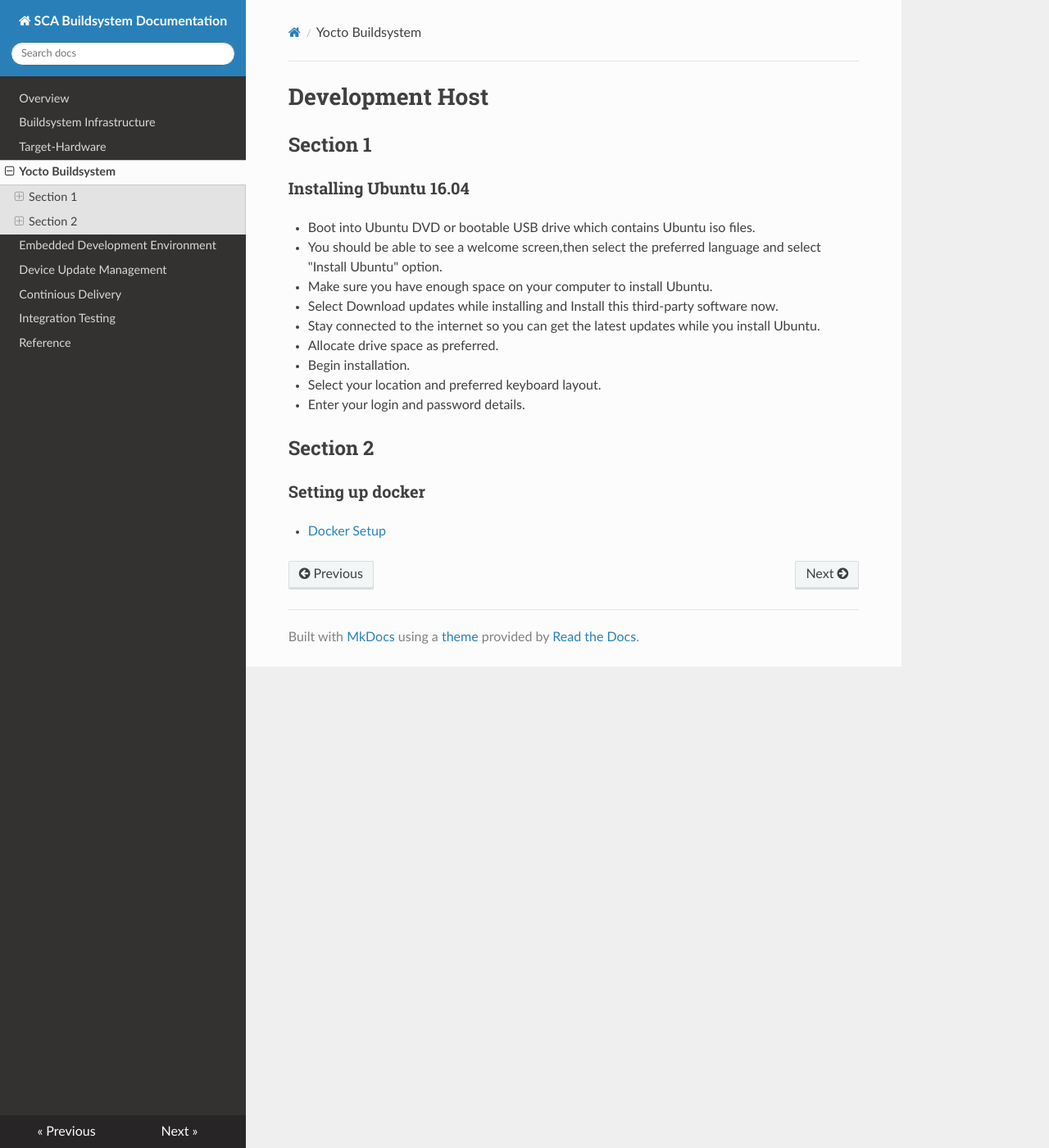
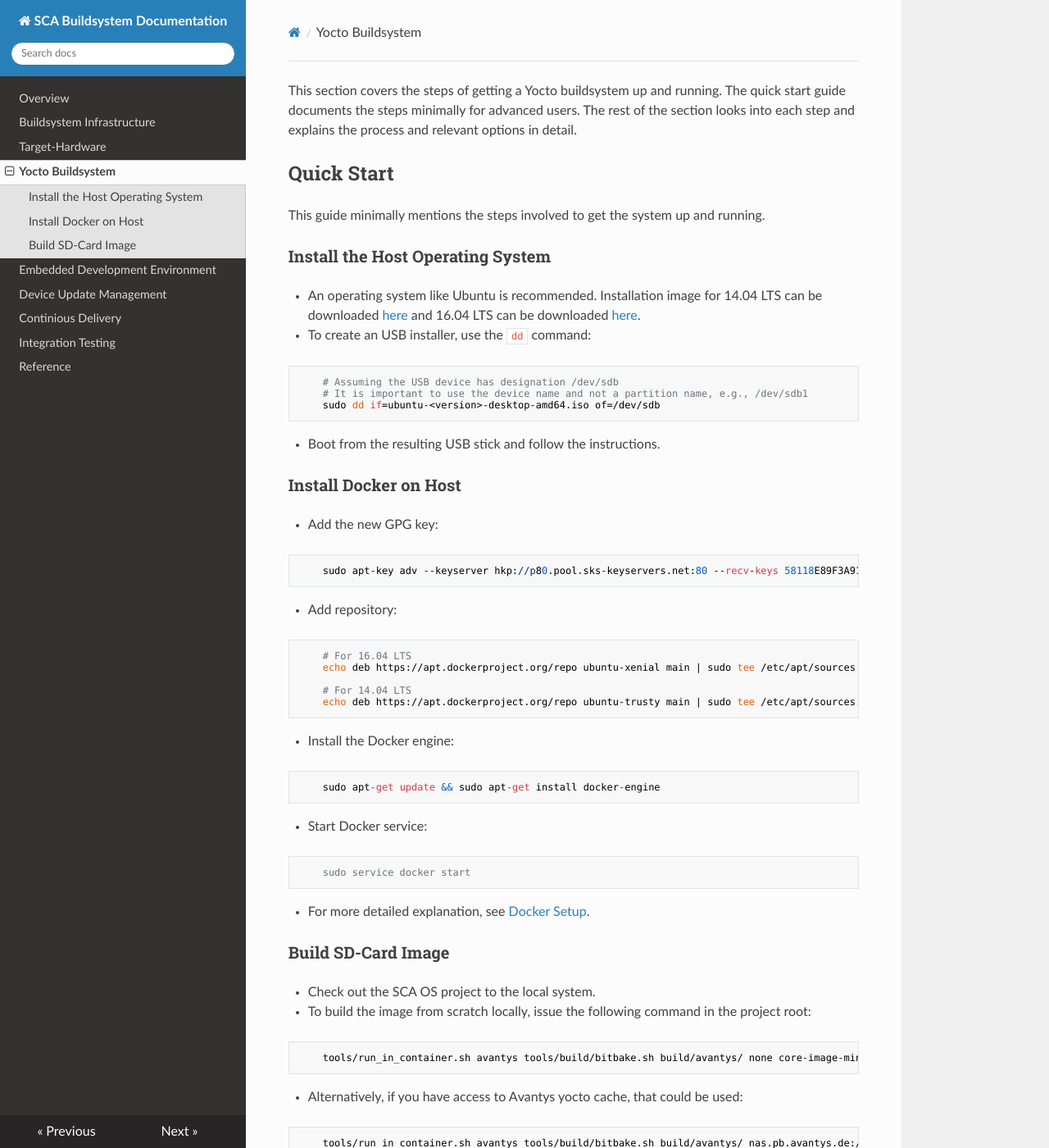
Before and after one commit to nokinger/serverTest, an MkDocs documentation site: the page built from docs/yocto/index.md, in a window 1280 px wide and 1400 px high. Shown: the whole window at 82% size. Built offline with MkDocs 1.6.1, drawn with Linux system fonts in a browser that asks for light colours; nearby versions of some CDN libraries; old or Windows-style settings are respelled for this version of MkDocs.

Commit message:
Added steps for installing host, docker, and building yocto image.

````diff
--- a/docs/yocto/index.md
+++ b/docs/yocto/index.md
@@ -1,4 +1,76 @@
-# Development Host
+This section covers the steps of getting a Yocto buildsystem up and running. The quick start guide documents the steps minimally for advanced users. The rest of the section looks into each step and explains the process and relevant options in detail.
+
+## Quick Start
+
+This guide minimally mentions the steps involved to get the system up and running.
+
+### Install the Host Operating System
+
+* An operating system like Ubuntu is recommended. Installation image for 14.04 LTS can be downloaded [here](http://releases.ubuntu.com/trusty/ubuntu-14.04.5-desktop-amd64.iso) and 16.04 LTS can be downloaded [here](http://releases.ubuntu.com/16.04.1/ubuntu-16.04.1-desktop-amd64.iso).
+
+* To create an USB installer, use the ```dd``` command:
+
+```bash
+    # Assuming the USB device has designation /dev/sdb
+    # It is important to use the device name and not a partition name, e.g., /dev/sdb1
+    sudo dd if=ubuntu-<version>-desktop-amd64.iso of=/dev/sdb
+```
+
+* Boot from the resulting USB stick and follow the instructions.
+
+### Install Docker on Host
+
+* Add the new GPG key:
+
+```bash
+    sudo apt-key adv --keyserver hkp://p80.pool.sks-keyservers.net:80 --recv-keys 58118E89F3A912897C070ADBF76221572C52609D
+```
+
+* Add repository:
+
+```bash
+    # For 16.04 LTS
+    echo deb https://apt.dockerproject.org/repo ubuntu-xenial main | sudo tee /etc/apt/sources.list.d/docker.list
+
+    # For 14.04 LTS
+    echo deb https://apt.dockerproject.org/repo ubuntu-trusty main | sudo tee /etc/apt/sources.list.d/docker.list
+```
+
+* Install the Docker engine:
+
+```bash
+    sudo apt-get update && sudo apt-get install docker-engine
+```
+
+* Start Docker service:
+
+```bash
+    sudo service docker start
+```
+
+* For more detailed explanation, see [Docker Setup](../refmat/index.md).
+
+### Build SD-Card Image
+
+* Check out the SCA OS project to the local system.
+
+* To build the image from scratch locally, issue the following command in the project root:
+
+```bash
+    tools/run_in_container.sh avantys tools/build/bitbake.sh build/avantys/ none core-image-minimal
+```
+
+* Alternatively, if you have access to Avantys yocto cache, that could be used:
+
+```bash
+    tools/run_in_container.sh avantys tools/build/bitbake.sh build/avantys/ nas.pb.avantys.de:/nas/data/Projekte/SCA/yocto core-image-minimal
+```
+
+
+
+
+
+<!-- # Development Host
 ## Section 1
 ### Installing Ubuntu 16.04
 
@@ -15,4 +87,4 @@
 ## Section 2
 ### Setting up docker
 
-* [Docker Setup](../refmat/index.md)
+* [Docker Setup](../refmat/index.md) -->
--- a/mkdocs.yml
+++ b/mkdocs.yml
@@ -12,7 +12,7 @@
 #- 'Build':
 #  - 'Build für Host': 'build_host.md'
 #  - 'Build fürs Target': 'build_target.md'
-##theme: 'material'
+# theme: 'material'
 theme: 'readthedocs'
 extra:
     logo: 'images/sca-logo.svg'
````
